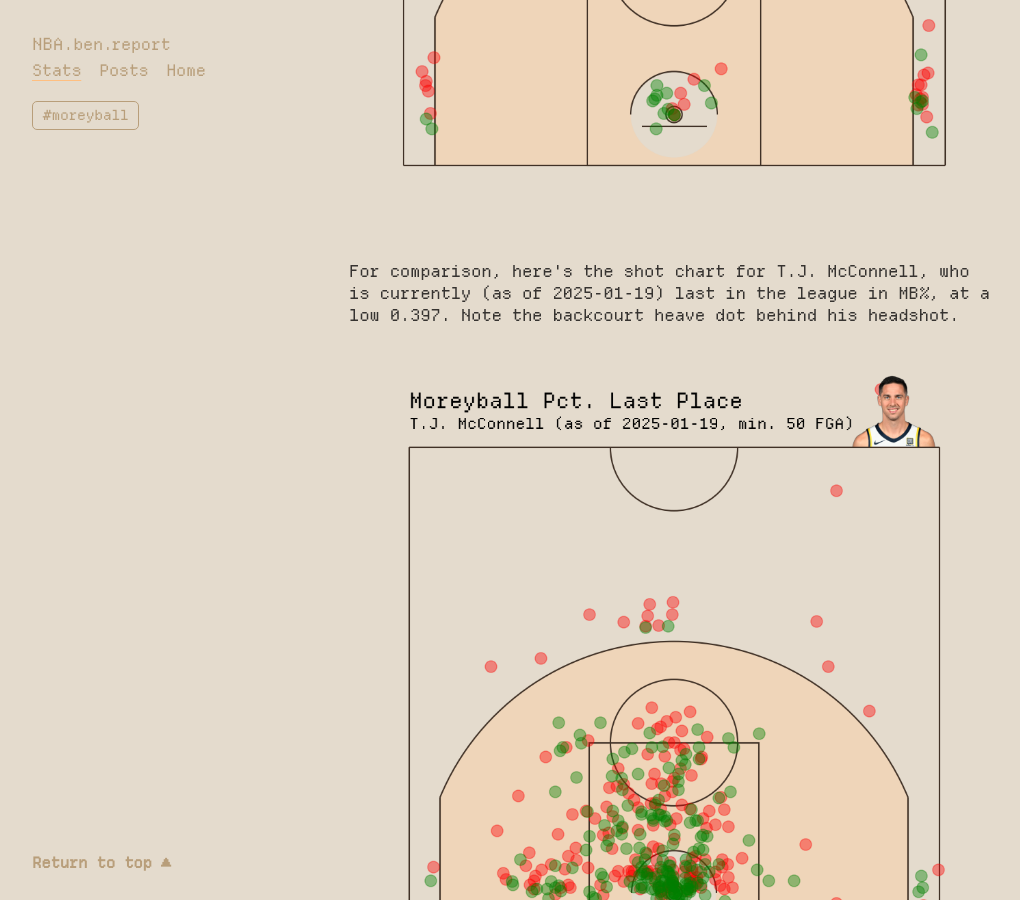
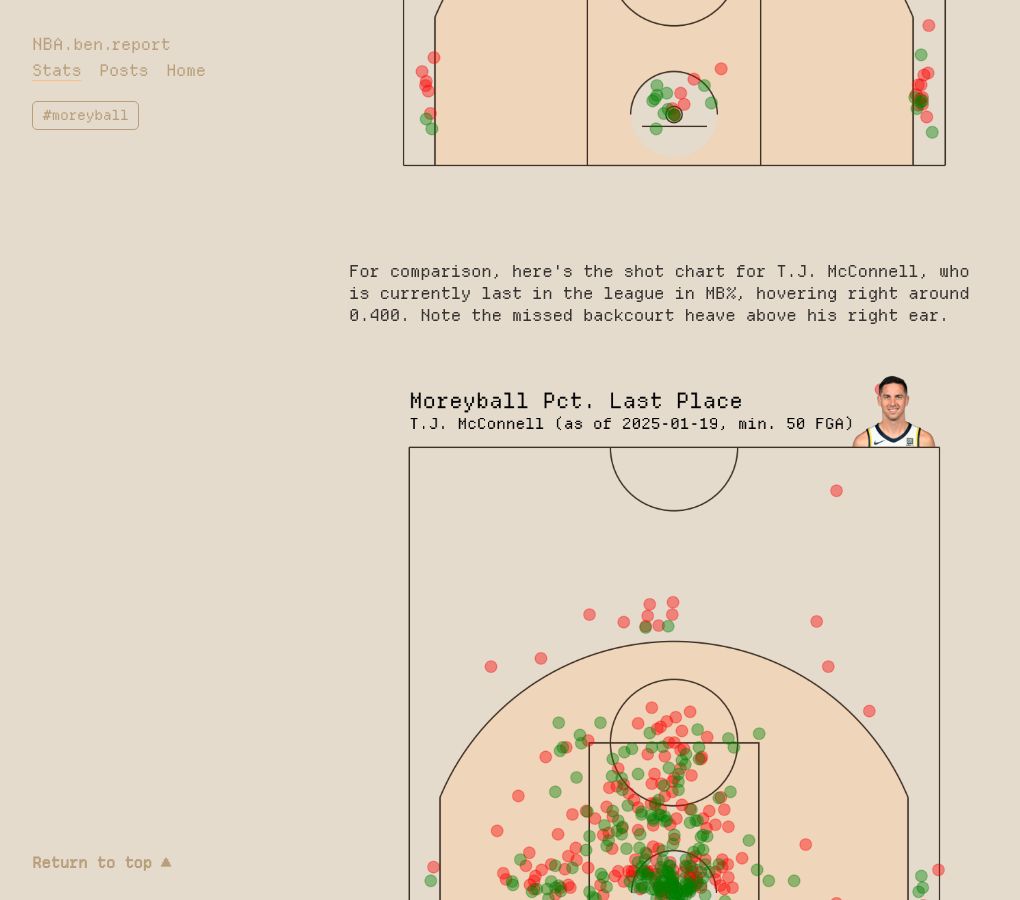
Before and after one commit to penborter/nba-site, a Jekyll site: the page built from _stats/moreyball.html, in a window 1280 px wide and 900 px high, scrolled down 1645 px. Shown: the whole window, without its empty margins (1-1021 px from the left). Built offline with Jekyll 4.4.1, drawn with Linux system fonts in a browser that asks for light colours.

Commit message:
MB minor change

```diff
--- a/_stats/moreyball.html
+++ b/_stats/moreyball.html
@@ -70,7 +70,7 @@ tags: moreyball
 %}
 
 <p>
-  For comparison, here's the shot chart for T.J. McConnell, who is currently (as of 2025-01-19) last in the league in MB%, at a low 0.397. Note the backcourt heave dot behind his headshot.
+  For comparison, here's the shot chart for T.J. McConnell, who is currently last in the league in MB%, hovering right around 0.400. Note the missed backcourt heave above his right ear.
 </p>
 
 {% include picture.html
```
